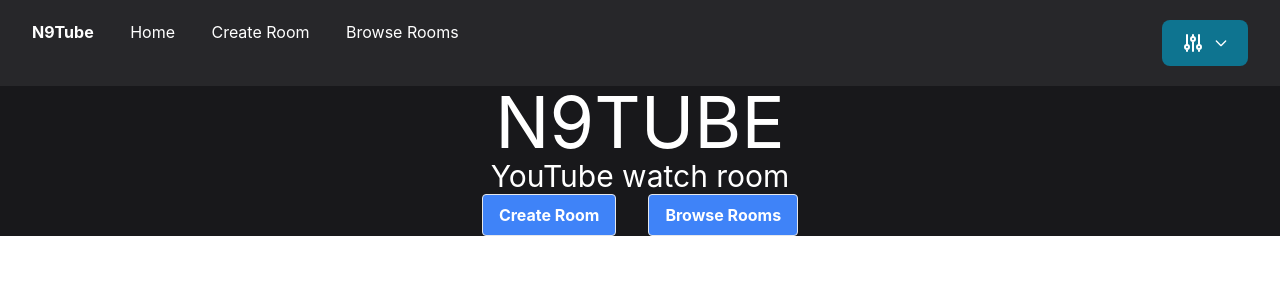
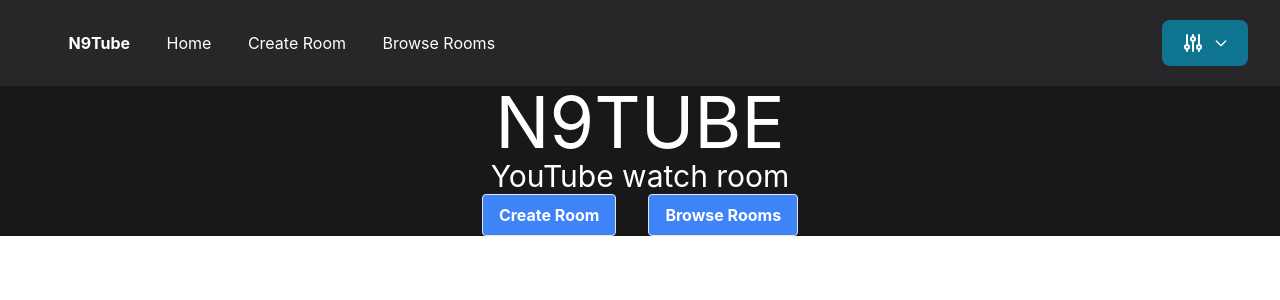
Before and after one commit to billywba/n9tube, a React (Create React App) app in the folder src/frontend/: page / in a window 1280 px wide. Shown: the top 300 px of the page. Built offline with nearby package versions, Linux system fonts and the light colour scheme.

Commit message:
centred navbar items

```diff
--- a/src/frontend/src/App.js
+++ b/src/frontend/src/App.js
@@ -11,13 +11,13 @@ function App() {
       <header className="bg-slate-1000">
         <Navbar />
       </header>
-       <div className="App bg-zinc-900">
+      <div className="App bg-zinc-900">
           <Routes>
             <Route path="/" element={<Homepage />} />
             <Route path="/room" element={<Room />} />
             <Route path="*" element={<NotFound />} />
           </Routes>
-       </div>
+      </div>
     </BrowserRouter>
   );
 }
--- a/src/frontend/src/Navbar.css
+++ b/src/frontend/src/Navbar.css
@@ -6,6 +6,9 @@
 
 .Item {
     padding-left: 3%;
+    align-items: center;
+    display: flex;
+    justify-content: center;
 }
 
 .Settings {
--- a/src/frontend/src/components/Navbar.js
+++ b/src/frontend/src/components/Navbar.js
@@ -6,19 +6,20 @@ function Navbar() {
     return (
         <div className="Navbar bg-zinc-800 text-white px-8 py-5">
 
-            <b>N9Tube</b>
-            <p className="Item">
+            <b className="Item">N9Tube</b>
+
+            <div className="Item">
                 <Link to='/'> Home </Link>
-            </p>
+            </div>
 
-            <p className="Item">
+            <div className="Item">
                 <Link to='/room'> Create Room </Link>
-            </p>
+            </div>
 
-            <p className="Item">
+            <div className="Item">
                 {/* change this to rooms page when its complete */}
                 <Link to="/*"> Browse Rooms </Link>
-            </p>
+            </div>
 
             <div className="Settings">
                 <Dropdown label={<svg class="w-6 h-6" fill="none" stroke="currentColor" viewBox="0 0 24 24" xmlns="http://www.w3.org/2000/svg"><path stroke-linecap="round" stroke-linejoin="round" stroke-width="2" d="M12 6V4m0 2a2 2 0 100 4m0-4a2 2 0 110 4m-6 8a2 2 0 100-4m0 4a2 2 0 110-4m0 4v2m0-6V4m6 6v10m6-2a2 2 0 100-4m0 4a2 2 0 110-4m0 4v2m0-6V4"></path></svg>}>
@@ -27,8 +28,9 @@ function Navbar() {
                     </Dropdown.Item>
                 </Dropdown>
             </div>
+
         </div>
     );
 }
-
+// todo fix the scrolling
 export default Navbar;
```
